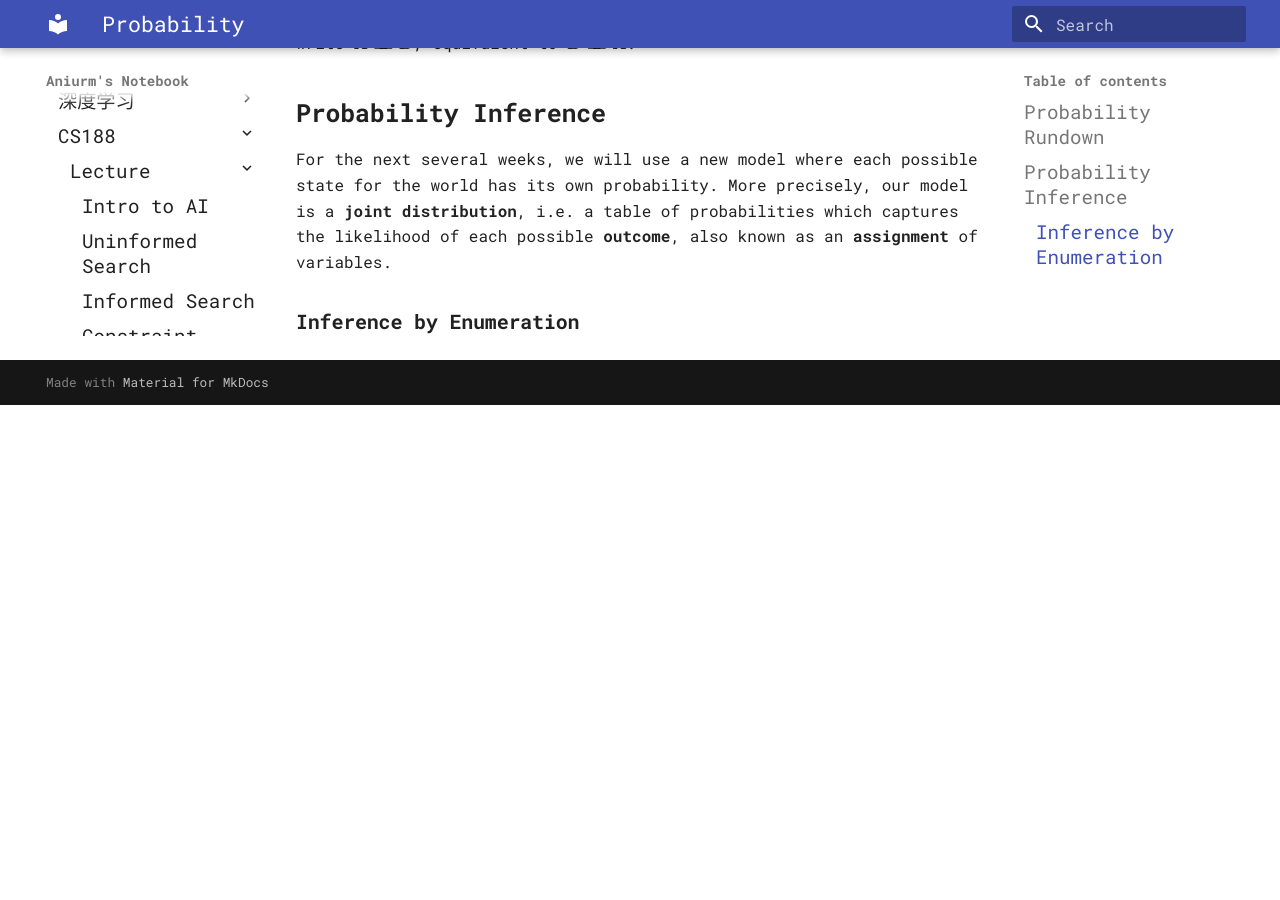
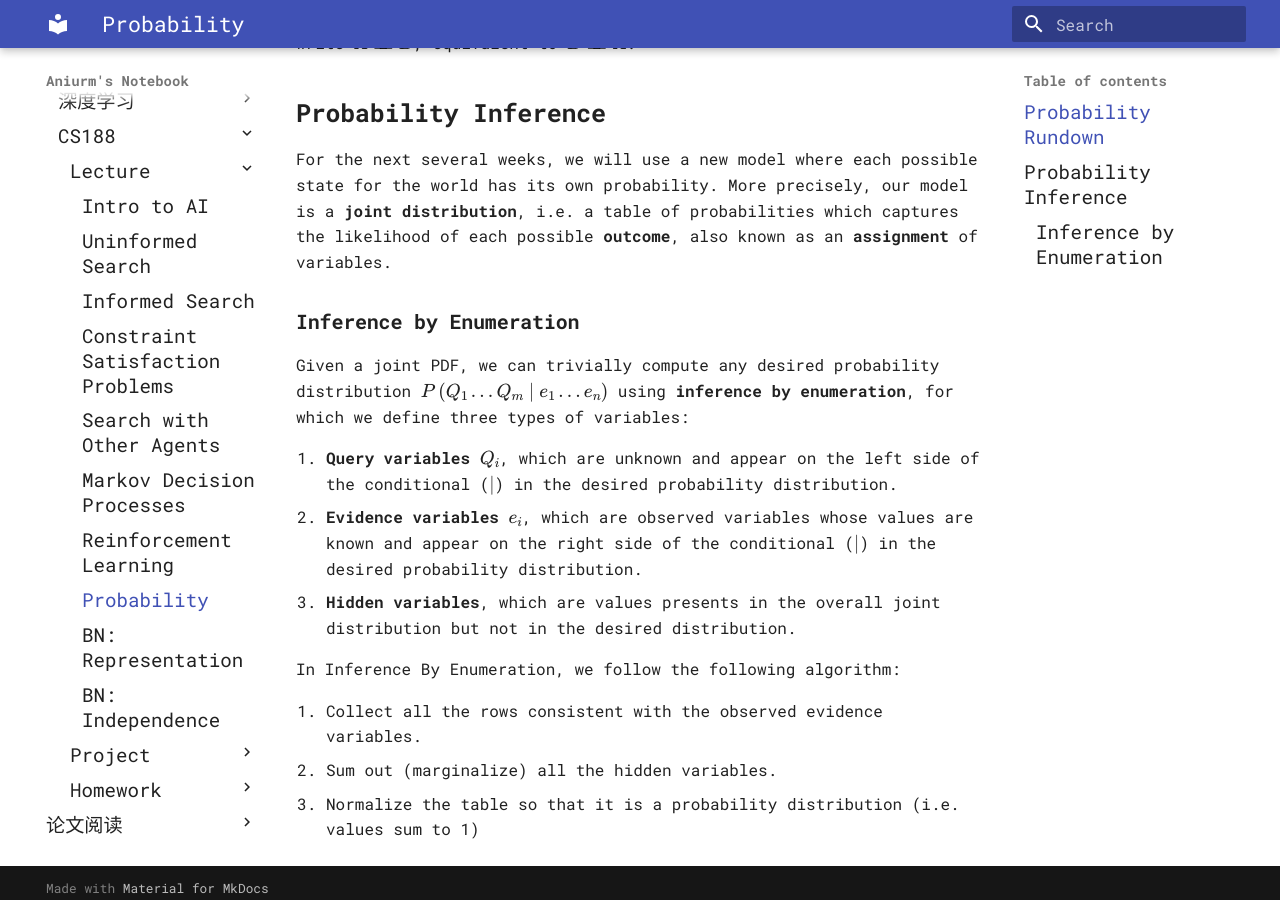
Before and after one commit to Aniurm/notebook, an MkDocs documentation site: the page built from docs/course_notes/cs188/lecture/Probability.md, in a window 1280 px wide and 900 px high, scrolled down 1259 px. Built offline with MkDocs 1.6.1 and Material for MkDocs 9.7.7, drawn with Linux system fonts in a browser that asks for light colours; some web fonts are replaced; before the commit the page ends 1664 px from its top, so only the background shows below that.

Commit message:
fix(cs188): Probability

```diff
--- a/docs/course_notes/cs188/lecture/Probability.md
+++ b/docs/course_notes/cs188/lecture/Probability.md
@@ -53,3 +53,18 @@ a table of probabilities which captures the likelihood of each possible **outcom
 also known as an **assignment** of variables.
 
 ### Inference by Enumeration
+
+Given a joint PDF, we can trivially compute any desired probability distribution $P\left(Q_1 \ldots Q_m \mid e_1 \ldots e_n\right)$ using **inference by enumeration**, for which we define three types of variables:
+
+1. **Query variables** $Q_i$, which are unknown and appear on the left side of the conditional ($\mid$) in the
+   desired probability distribution.
+2. **Evidence variables** $e_i$, which are observed variables whose values are known and appear on the right side of
+   the conditional ($\mid$) in the desired probability distribution.
+3. **Hidden variables**, which are values presents in the overall joint distribution but not in the desired
+   distribution.
+
+In Inference By Enumeration, we follow the following algorithm:
+
+1. Collect all the rows consistent with the observed evidence variables.
+2. Sum out (marginalize) all the hidden variables.
+3. Normalize the table so that it is a probability distribution (i.e. values sum to 1)
```
